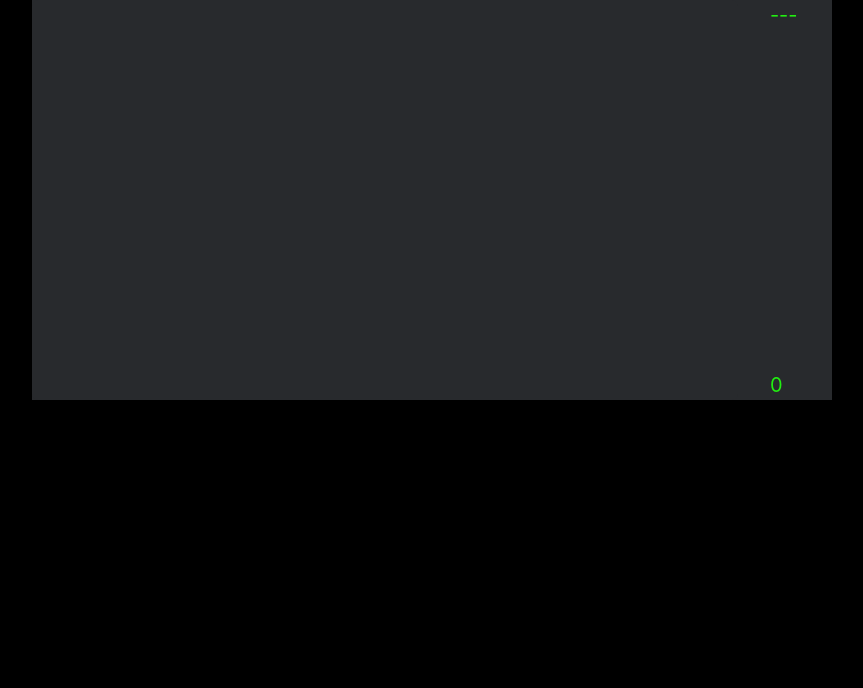
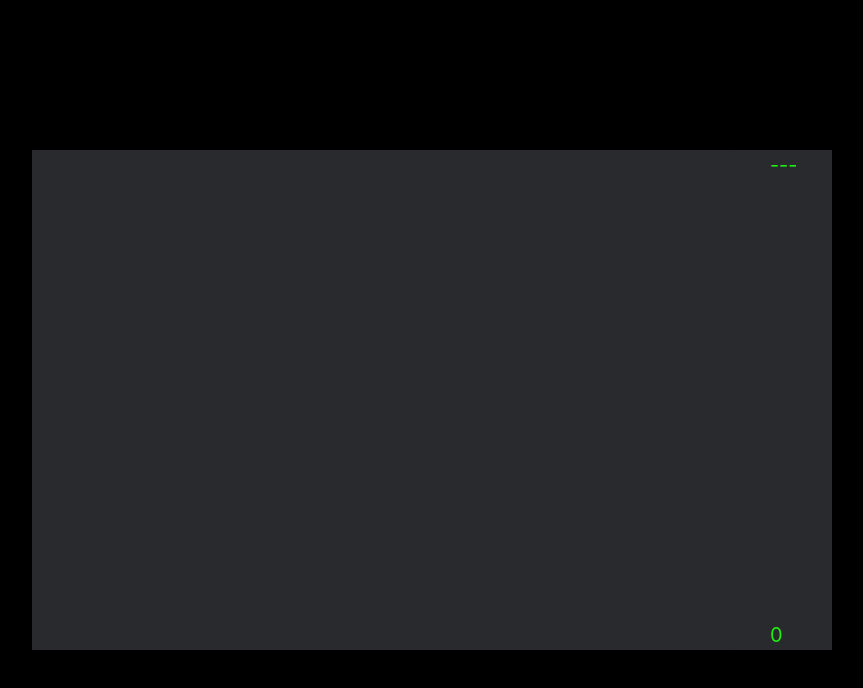
Before and after one commit to carloscmarcelino/numi, a React (Vite) app: page / in a window 1280 px wide. Shown: the top 688 px of the page, without its empty margins (208-1071 px from the left). Built offline with nearby package versions, Linux system fonts and the light colour scheme.

Commit message:
fix: style

```diff
--- a/src/App.tsx
+++ b/src/App.tsx
@@ -1,4 +1,4 @@
-import { Box, Flex, Grid } from '@chakra-ui/react';
+import { Flex, Grid } from '@chakra-ui/react';
 import { useEffect, useState } from 'react';
 import { Calculator, Result } from './components';
 
@@ -23,17 +23,13 @@ function App() {
   }, [value]);
 
   return (
-    <Grid
-      gridTemplateColumns="1.5fr 0.2fr"
-      bg="#282a2d"
-      maxW="800px"
-      h="400px"
-      m="auto"
-    >
-      <Calculator value={value} setValue={setValue} />
+    <Flex alignItems="center" justifyContent="center" h="100vh" w="100vw">
+      <Grid gridTemplateColumns="1.5fr 0.2fr" bg="#282a2d" w="800px" h="500px">
+        <Calculator value={value} setValue={setValue} />
 
-      <Result result={result} />
-    </Grid>
+        <Result result={result} />
+      </Grid>
+    </Flex>
   );
 }
 
```
